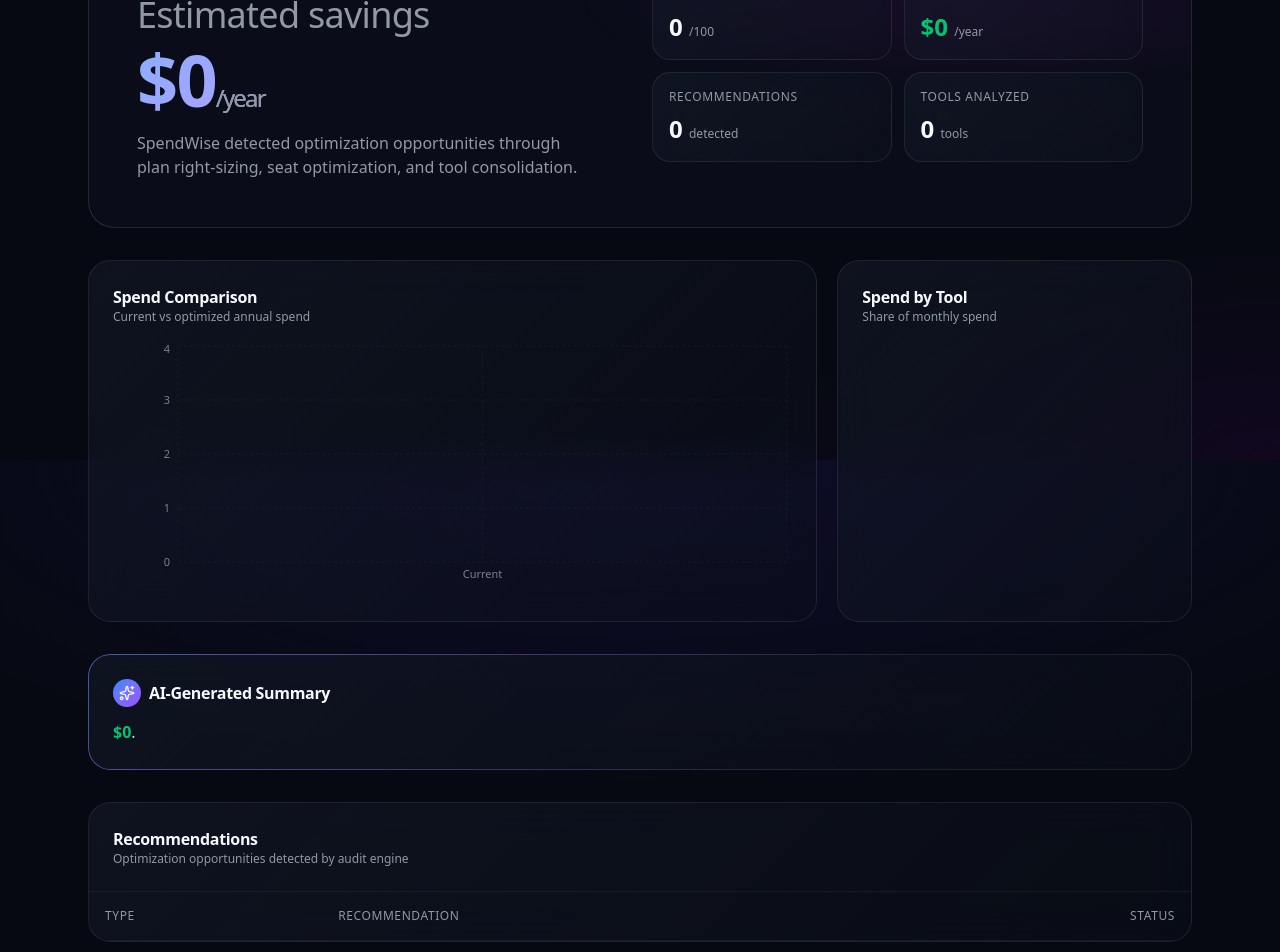
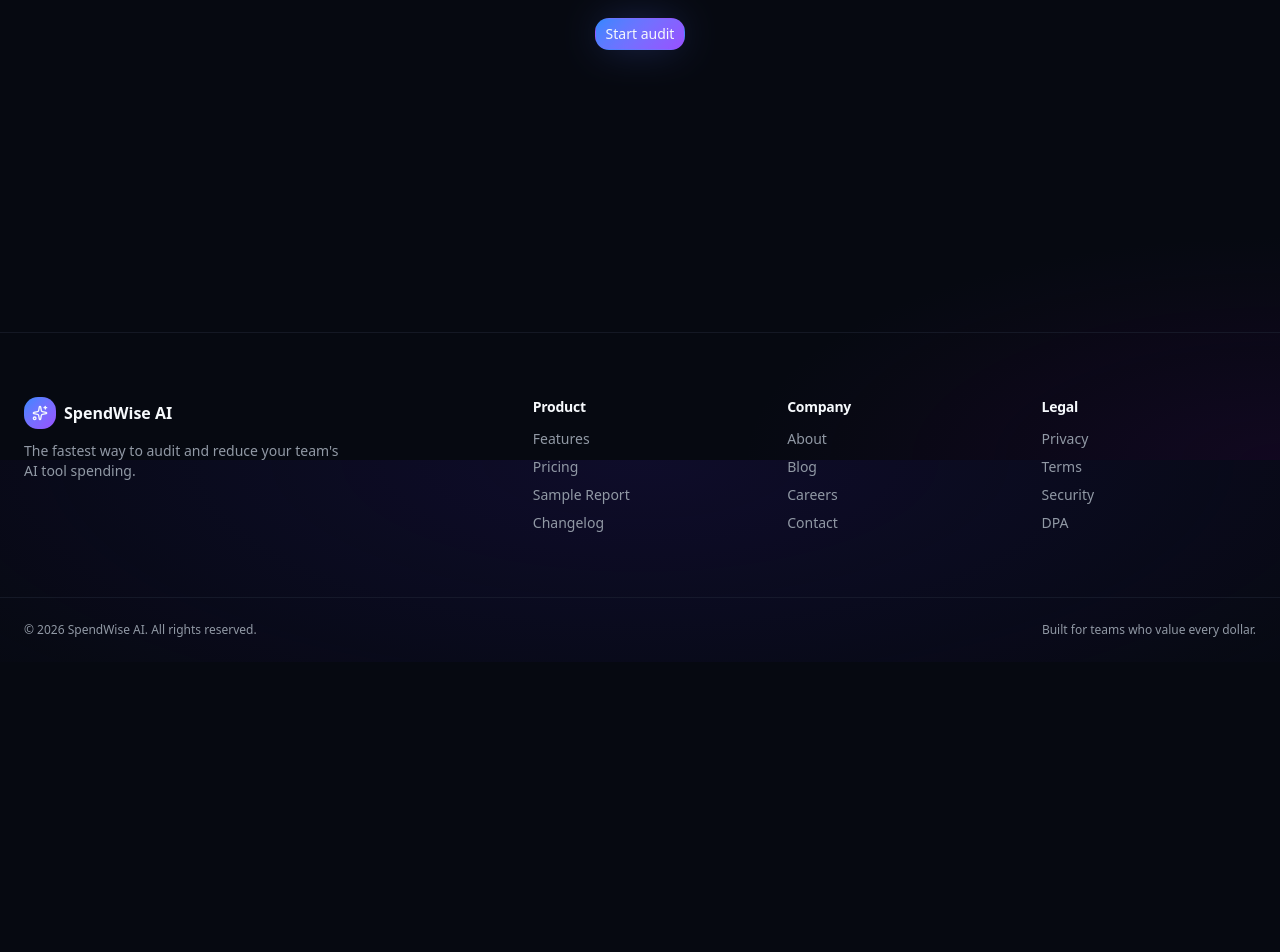
Before and after one commit to rishabh-1510/SpendWise-Ai, a React (Vite) app in the folder spendwise-ai/: page /results in a window 1280 px wide. Shown: the part 340-1292 px from the top of the page. After the commit the page ends 1002 px from the top, so only its background shows below. Built offline with nearby package versions, Linux system fonts and the light colour scheme.

Commit message:
Enhance Report Content

```diff
--- a/spendwise-ai/src/components/Result page/ReportContent.tsx
+++ b/spendwise-ai/src/components/Result page/ReportContent.tsx
@@ -1,3 +1,5 @@
+import { useMemo } from "react";
+import { useNavigate } from "react-router-dom";
 import {
   Bar,
   BarChart,
@@ -9,10 +11,9 @@
   Tooltip,
   XAxis,
   YAxis,
+  Legend,
 } from "recharts";
-
 import { Button } from "@/components/ui/button";
-
 import {
   ArrowDownToLine,
   Calendar,
@@ -20,91 +21,135 @@
   Sparkles,
   TrendingDown,
   Zap,
+  AlertTriangle,
 } from "lucide-react";
+import type { AuditResult, Recommendation } from "@/utils/auditEngine";
 
-/* -------------------------------- */
-/* Dynamic Data */
-/* -------------------------------- */
+/* ─────────────────────────────────────── */
+/* Types                                   */
+/* ─────────────────────────────────────── */
 
-const auditData = JSON.parse(
-  localStorage.getItem("audit-results") ||
-    "{}"
-);
+type StoredResult = AuditResult & { summary?: string };
 
-const formData = JSON.parse(
-  localStorage.getItem("audit-form") ||
-    "{}"
-);
+/* ─────────────────────────────────────── */
+/* Constants                               */
+/* ─────────────────────────────────────── */
 
-const totalSavings =
-  auditData?.savings || 0;
-
-/* -------------------------------- */
-/* Breakdown */
-/* -------------------------------- */
-
-const breakdown =
-  auditData?.recommendations?.map(
-    (r: string, i: number) => ({
-      id: i,
-      recommendation: r,
-    })
-  ) || [];
-
-/* -------------------------------- */
-/* Spend Split */
-/* -------------------------------- */
-
-const split =
-  formData?.rows?.map((r: any) => ({
-    name: r.tool,
-    value: Number(r.spend || 0),
-    fill: `oklch(${
-      0.6 + Math.random() * 0.2
-    } 0.22 ${260 + Math.random() * 60})`,
-  })) || [];
-
-/* -------------------------------- */
-/* Trend */
-/* -------------------------------- */
-
-const trend = [
-  {
-    m: "Current",
-    current:
-      totalSavings +
-      (auditData?.savings || 0),
-    optimized: totalSavings,
-  },
+// Deterministic palette — no Math.random(), no flicker
+const CHART_COLORS = [
+  "oklch(0.70 0.22 270)",
+  "oklch(0.72 0.18 155)",
+  "oklch(0.72 0.20 55)",
+  "oklch(0.70 0.20 320)",
+  "oklch(0.68 0.18 200)",
+  "oklch(0.70 0.16 30)",
+  "oklch(0.72 0.20 100)",
+  "oklch(0.68 0.18 240)",
 ];
 
-/* -------------------------------- */
-/* Component */
-/* -------------------------------- */
+const PRIORITY_META = {
+  high:   { label: "High",   className: "text-destructive bg-destructive/10 border-destructive/20" },
+  medium: { label: "Medium", className: "text-amber-400  bg-amber-400/10  border-amber-400/20"    },
+  low:    { label: "Low",    className: "text-muted-foreground bg-muted/40 border-border"          },
+} as const;
 
-export function ReportContent({
-  shared = false,
-}: {
-  shared?: boolean;
-}) {
+/* ─────────────────────────────────────── */
+/* Data loading — inside component         */
+/* ─────────────────────────────────────── */
+
+function loadAuditResult(): StoredResult | null {
+  try {
+    const raw = localStorage.getItem("audit-results");
+    if (!raw) return null;
+    const parsed = JSON.parse(raw) as StoredResult;
+    // Minimal shape check
+    if (typeof parsed.score !== "number") return null;
+    return parsed;
+  } catch {
+    return null;
+  }
+}
+
+/* ─────────────────────────────────────── */
+/* Component                               */
+/* ─────────────────────────────────────── */
+
+export function ReportContent({ shared = false }: { shared?: boolean }) {
+  const nav = useNavigate();
+
+  // Read inside the component so navigation back + re-render picks up fresh data
+  const audit = useMemo(loadAuditResult, []);
+
+  // Empty state — no valid data in storage
+  if (!audit) {
+    return (
+      <div className="flex flex-col items-center justify-center min-h-[60vh] gap-4 text-center px-6">
+        <AlertTriangle className="h-10 w-10 text-muted-foreground" />
+        <h2 className="text-xl font-semibold">No audit data found</h2>
+        <p className="text-muted-foreground max-w-sm">
+          Run an audit first to see your report.
+        </p>
+        <Button variant="hero" onClick={() => nav("/audit")}>
+          Start audit
+        </Button>
+      </div>
+    );
+  }
+
+  const {
+    score,
+    totalMonthly,
+    totalAnnual,
+    savingsAnnual,
+    recommendations,
+    summary,
+  } = audit;
+
+  /* ── Derived chart data ── */
+
+  // Bar chart: current annual spend vs. optimized
+  const optimizedAnnual = Math.max(0, totalAnnual - savingsAnnual);
+  const comparisonData = [
+    { label: "Current",   value: totalAnnual    },
+    { label: "Optimized", value: optimizedAnnual },
+  ];
+
+  // Pie chart: per-tool monthly spend, built from recommendations tool names
+  // and totalMonthly. We reconstruct from the rows stored alongside results.
+  const pieData: { name: string; value: number; fill: string }[] = useMemo(() => {
+    try {
+      const raw = localStorage.getItem("audit-form-v2");
+      if (!raw) return [];
+      const { rows } = JSON.parse(raw) as { rows: { tool: string; spend: number | null }[] };
+      return rows
+        .filter((r) => r.tool && r.spend !== null && r.spend > 0)
+        .map((r, i) => ({
+          name:  r.tool,
+          value: r.spend as number,
+          fill:  CHART_COLORS[i % CHART_COLORS.length],
+        }));
+    } catch {
+      return [];
+    }
+  }, []);
+
+  /* ── Render ── */
+
   return (
     <div className="mx-auto max-w-6xl px-6 py-12 space-y-8">
-      {/* Header */}
+
+      {/* ── Header ── */}
       <div className="flex flex-col md:flex-row md:items-end justify-between gap-4">
         <div>
           <p className="text-xs uppercase tracking-widest text-muted-foreground">
-            {shared
-              ? "Public Audit Report"
-              : "Audit Results"}
+            {shared ? "Public Audit Report" : "Audit Results"}
           </p>
-
           <h1 className="mt-2 text-4xl md:text-5xl font-semibold tracking-tight">
             AI Spend Audit Report
           </h1>
-
           <p className="mt-2 text-muted-foreground text-sm">
-            Generated dynamically from
-            your audit form
+            {recommendations.length} optimization{" "}
+            {recommendations.length !== 1 ? "opportunities" : "opportunity"} detected
           </p>
         </div>
 
@@ -114,12 +159,10 @@
               <ArrowDownToLine className="h-4 w-4" />
               Download
             </Button>
-
             <Button variant="glass">
               <Share2 className="h-4 w-4" />
               Share
             </Button>
-
             <Button variant="hero">
               <Calendar className="h-4 w-4" />
               Book consultation
@@ -128,7 +171,7 @@
         )}
       </div>
 
-      {/* Hero */}
+      {/* ── Hero banner ── */}
       <div className="relative overflow-hidden rounded-3xl glass-strong glow-border p-8 md:p-12">
         <div className="absolute inset-0 bg-gradient-hero opacity-50" />
 
@@ -144,266 +187,236 @@
             </h2>
 
             <p className="mt-2 text-6xl md:text-7xl font-semibold text-gradient-brand tracking-tight">
-              $
-              {totalSavings.toLocaleString()}
-              <span className="text-2xl text-muted-foreground font-normal">
-                /year
-              </span>
+              ${savingsAnnual.toLocaleString()}
+              <span className="text-2xl text-muted-foreground font-normal">/year</span>
             </p>
 
             <p className="mt-4 text-muted-foreground max-w-md">
-              SpendWise detected
-              optimization opportunities
-              through plan right-sizing,
-              seat optimization, and tool
-              consolidation.
+              SpendWise detected optimization opportunities through plan right-sizing,
+              seat optimization, and tool consolidation.
             </p>
           </div>
 
-          {/* Metrics */}
+          {/* Metric cards */}
           <div className="grid grid-cols-2 gap-3">
             <MetricCard
               label="Optimization score"
-              value={`${auditData?.score || 0}`}
+              value={`${score}`}
               sub="/100"
             />
-
             <MetricCard
               label="Potential savings"
-              value={`$${totalSavings.toLocaleString()}`}
+              value={`$${savingsAnnual.toLocaleString()}`}
               sub="/year"
               accent="success"
             />
-
             <MetricCard
               label="Recommendations"
-              value={`${breakdown.length}`}
+              value={`${recommendations.length}`}
               sub="detected"
             />
-
             <MetricCard
-              label="Tools analyzed"
-              value={`${
-                split.length || 0
-              }`}
-              sub="tools"
+              label="Monthly spend"
+              value={`$${totalMonthly.toLocaleString()}`}
+              sub="/month"
             />
           </div>
         </div>
       </div>
 
-      {/* Charts */}
+      {/* ── Charts ── */}
       <div className="grid gap-5 md:grid-cols-3">
-        {/* Bar Chart */}
+
+        {/* Bar chart — current vs optimized */}
         <div className="md:col-span-2 glass rounded-2xl p-6">
-          <div className="flex justify-between items-baseline mb-4">
-            <div>
-              <h3 className="font-semibold">
-                Spend Comparison
-              </h3>
-
-              <p className="text-xs text-muted-foreground">
-                Current vs optimized
-                annual spend
-              </p>
-            </div>
+          <div className="mb-4">
+            <h3 className="font-semibold">Spend Comparison</h3>
+            <p className="text-xs text-muted-foreground">Current vs. optimized annual spend</p>
           </div>
 
           <div className="h-64">
             <ResponsiveContainer>
-              <BarChart data={trend}>
+              <BarChart data={comparisonData} barSize={56}>
                 <CartesianGrid
                   strokeDasharray="3 3"
                   stroke="oklch(0.28 0.03 265 / 0.4)"
+                  vertical={false}
                 />
-
                 <XAxis
-                  dataKey="m"
+                  dataKey="label"
                   stroke="oklch(0.6 0.02 260)"
-                  fontSize={11}
+                  fontSize={12}
                   tickLine={false}
                   axisLine={false}
                 />
-
                 <YAxis
                   stroke="oklch(0.6 0.02 260)"
                   fontSize={11}
                   tickLine={false}
                   axisLine={false}
+                  tickFormatter={(v) => `$${(v as number).toLocaleString()}`}
                 />
-
                 <Tooltip
+                  cursor={{ fill: "oklch(0.28 0.03 265 / 0.3)" }}
                   contentStyle={{
-                    background:
-                      "oklch(0.18 0.025 270)",
-                    border:
-                      "1px solid oklch(0.28 0.03 265)",
+                    background: "oklch(0.18 0.025 270)",
+                    border: "1px solid oklch(0.28 0.03 265)",
                     borderRadius: 12,
+                    fontSize: 12,
                   }}
+                  formatter={(v) => [`$${(v as number).toLocaleString()}`, "Annual spend"]}
                 />
-
-                <Bar
-                  dataKey="current"
-                  fill="oklch(0.65 0.22 270)"
-                  radius={[6, 6, 0, 0]}
-                />
-
-                <Bar
-                  dataKey="optimized"
-                  fill="oklch(0.72 0.18 155)"
-                  radius={[6, 6, 0, 0]}
-                />
+                <Bar dataKey="value" radius={[6, 6, 0, 0]}>
+                  <Cell fill="oklch(0.65 0.22 270)" />
+                  <Cell fill="oklch(0.72 0.18 155)" />
+                </Bar>
               </BarChart>
             </ResponsiveContainer>
           </div>
+
+          {/* Manual legend since we use Cell not two Bar keys */}
+          <div className="flex gap-4 mt-2 text-xs text-muted-foreground">
+            <span className="flex items-center gap-1.5">
+              <span className="h-2 w-2 rounded-full bg-[oklch(0.65_0.22_270)]" />
+              Current (${totalAnnual.toLocaleString()}/yr)
+            </span>
+            <span className="flex items-center gap-1.5">
+              <span className="h-2 w-2 rounded-full bg-[oklch(0.72_0.18_155)]" />
+              Optimized (${optimizedAnnual.toLocaleString()}/yr)
+            </span>
+          </div>
         </div>
 
-        {/* Pie Chart */}
+        {/* Pie chart — spend by tool */}
         <div className="glass rounded-2xl p-6">
-          <h3 className="font-semibold">
-            Spend by Tool
-          </h3>
+          <h3 className="font-semibold">Spend by Tool</h3>
+          <p className="text-xs text-muted-foreground mb-2">Share of monthly spend</p>
 
-          <p className="text-xs text-muted-foreground">
-            Share of monthly spend
-          </p>
-
-          <div className="h-48 mt-2">
+          {pieData.length > 0 ? (
+            <>
+              <div className="h-48">
                 <ResponsiveContainer>
                   <PieChart>
                     <Pie
-                  data={split}
+                      data={pieData}
                       dataKey="value"
                       innerRadius={45}
                       outerRadius={70}
                       paddingAngle={2}
+                      isAnimationActive={false}
                     >
-                  {split.map((s: any) => (
-                    <Cell
-                      key={s.name}
-                      fill={s.fill}
-                    />
+                      {pieData.map((s) => (
+                        <Cell key={s.name} fill={s.fill} />
                       ))}
                     </Pie>
-
                     <Tooltip
                       contentStyle={{
-                    background:
-                      "oklch(0.18 0.025 270)",
-                    border:
-                      "1px solid oklch(0.28 0.03 265)",
+                        background: "oklch(0.18 0.025 270)",
+                        border: "1px solid oklch(0.28 0.03 265)",
                         borderRadius: 12,
+                        fontSize: 12,
                       }}
+                      formatter={(v) => [`$${(v as number).toLocaleString()}/mo`, ""]}
                     />
                   </PieChart>
                 </ResponsiveContainer>
               </div>
 
-          <ul className="space-y-1.5 mt-2 text-xs">
-            {split.map((s: any) => (
-              <li
-                key={s.name}
-                className="flex items-center justify-between"
-              >
+              <ul className="space-y-1.5 text-xs">
+                {pieData.map((s) => (
+                  <li key={s.name} className="flex items-center justify-between">
                     <span className="flex items-center gap-2 text-muted-foreground">
-                  <span
-                    className="h-2 w-2 rounded-full"
-                    style={{
-                      background: s.fill,
-                    }}
-                  />
-
+                      <span className="h-2 w-2 rounded-full flex-shrink-0" style={{ background: s.fill }} />
                       {s.name}
                     </span>
-
-                <span className="font-mono">
-                  ${s.value}
-                </span>
+                    <span className="font-mono">${s.value.toLocaleString()}/mo</span>
                   </li>
                 ))}
               </ul>
+            </>
+          ) : (
+            <p className="text-xs text-muted-foreground mt-4">No spend data available.</p>
+          )}
         </div>
       </div>
 
-      {/* AI Summary */}
+      {/* ── AI Summary ── */}
+      {summary && (
         <div className="glass glow-border rounded-2xl p-6">
           <div className="flex items-center gap-2 mb-3">
             <div className="h-7 w-7 rounded-lg bg-gradient-brand flex items-center justify-center">
               <Sparkles className="h-4 w-4 text-primary-foreground" />
             </div>
+            <h3 className="font-semibold">AI-Generated Summary</h3>
+          </div>
+          <p className="text-foreground/85 leading-relaxed">{summary}</p>
+        </div>
+      )}
 
-          <h3 className="font-semibold">
-            AI-Generated Summary
-          </h3>
-        </div>
-
-        <p className="text-foreground/85 leading-relaxed">
-          {auditData.summary}
-          <span className="text-success font-semibold">
-            {" "}
-            $
-            {totalSavings.toLocaleString()}
-          </span>
-          .
+      {/* ── Recommendations table ── */}
+      <div className="glass rounded-2xl overflow-hidden">
+        <div className="p-6 border-b border-border/50 flex items-center justify-between">
+          <div>
+            <h3 className="font-semibold">Recommendations</h3>
+            <p className="text-xs text-muted-foreground">
+              Optimization opportunities detected by audit engine
             </p>
           </div>
-
-      {/* Recommendations */}
-      <div className="glass rounded-2xl overflow-hidden">
-        <div className="p-6 border-b border-border/50">
-          <h3 className="font-semibold">
-            Recommendations
-          </h3>
-
-          <p className="text-xs text-muted-foreground">
-            Optimization opportunities
-            detected by audit engine
-          </p>
+          <span className="text-xs font-mono px-2.5 py-1 rounded-full bg-success/10 text-success border border-success/20">
+            ${savingsAnnual.toLocaleString()} total savings
+          </span>
         </div>
 
         <div className="overflow-x-auto">
           <table className="w-full text-sm">
             <thead className="text-xs uppercase tracking-wider text-muted-foreground">
               <tr className="border-b border-border/50">
-                <th className="text-left p-4 font-medium">
-                  Type
-                </th>
-
-                <th className="text-left p-4 font-medium">
-                  Recommendation
-                </th>
-
-                <th className="text-right p-4 font-medium">
-                  Status
-                </th>
+                <th className="text-left p-4 font-medium">Tool</th>
+                <th className="text-left p-4 font-medium">Issue</th>
+                <th className="text-left p-4 font-medium">Action</th>
+                <th className="text-center p-4 font-medium">Priority</th>
+                <th className="text-right p-4 font-medium">Saves</th>
               </tr>
             </thead>
 
             <tbody>
-              {breakdown.map((r: any) => (
+              {recommendations.length === 0 ? (
+                <tr>
+                  <td colSpan={5} className="p-8 text-center text-muted-foreground text-sm">
+                    No recommendations — your AI stack looks well-optimized.
+                  </td>
+                </tr>
+              ) : (
+                recommendations.map((r: Recommendation, i: number) => {
+                  const meta = PRIORITY_META[r.priority];
+                  return (
                     <tr
-                  key={r.id}
+                      key={i}
                       className="border-b border-border/30 last:border-0 hover:bg-white/[0.02] transition-colors"
                     >
-                  <td className="p-4 font-medium">
-                    Optimization
+                      <td className="p-4 font-medium whitespace-nowrap">{r.tool}</td>
+                      <td className="p-4 text-muted-foreground">{r.issue}</td>
+                      <td className="p-4 text-muted-foreground max-w-xs">{r.action}</td>
+                      <td className="p-4 text-center">
+                        <span className={`text-xs px-2 py-0.5 rounded-full border ${meta.className}`}>
+                          {meta.label}
+                        </span>
                       </td>
-
-                  <td className="p-4 text-muted-foreground">
-                    {r.recommendation}
-                  </td>
-
-                  <td className="p-4 text-right font-mono text-success">
-                    Active
+                      <td className="p-4 text-right font-mono text-success whitespace-nowrap">
+                        {r.savingsMonthly > 0
+                          ? `$${(r.savingsMonthly * 12).toLocaleString()}/yr`
+                          : "—"}
                       </td>
                     </tr>
-              ))}
+                  );
+                })
+              )}
             </tbody>
           </table>
         </div>
       </div>
 
-      {/* Expert CTA */}
+      {/* ── Expert CTA ── */}
       <div className="relative overflow-hidden rounded-2xl bg-gradient-brand p-[1px]">
         <div className="rounded-2xl bg-card p-8 md:flex items-center justify-between gap-8">
           <div>
@@ -411,54 +424,30 @@
               <Zap className="h-3 w-3" />
               EXPERT INSIGHT
             </div>
-
-            <h3 className="mt-2 text-2xl font-semibold">
-              Reduce costs even
-              further
-            </h3>
-
+            <h3 className="mt-2 text-2xl font-semibold">Reduce costs even further</h3>
             <p className="mt-2 text-muted-foreground max-w-xl">
-              SpendWise can help teams
-              optimize vendor contracts,
-              reduce tool overlap, and
-              improve AI spending
-              efficiency.
+              SpendWise can help teams optimize vendor contracts, reduce tool overlap,
+              and improve AI spending efficiency.
             </p>
           </div>
-
-          <Button
-            variant="hero"
-            size="lg"
-            className="mt-4 md:mt-0 shrink-0"
-          >
+          <Button variant="hero" size="lg" className="mt-4 md:mt-0 shrink-0">
             Book consultation
           </Button>
         </div>
       </div>
 
-      {/* Footer Buttons */}
+      {/* ── Footer actions ── */}
       {!shared && (
         <div className="flex flex-wrap gap-3 justify-center pt-4">
-          <Button
-            variant="glass"
-            size="lg"
-          >
+          <Button variant="glass" size="lg">
             <ArrowDownToLine className="h-4 w-4" />
             Download Report
           </Button>
-
-          <Button
-            variant="glass"
-            size="lg"
-          >
+          <Button variant="glass" size="lg">
             <Share2 className="h-4 w-4" />
             Share Audit
           </Button>
-
-          <Button
-            variant="hero"
-            size="lg"
-          >
+          <Button variant="hero" size="lg">
             <Calendar className="h-4 w-4" />
             Book Consultation
           </Button>
@@ -468,9 +457,9 @@
   );
 }
 
-/* -------------------------------- */
-/* Metric Card */
-/* -------------------------------- */
+/* ─────────────────────────────────────── */
+/* MetricCard                              */
+/* ─────────────────────────────────────── */
 
 function MetricCard({
   label,
@@ -485,21 +474,10 @@
 }) {
   return (
     <div className="glass rounded-xl p-4">
-      <p className="text-xs text-muted-foreground uppercase tracking-wider">
-        {label}
-      </p>
-
-      <p
-        className={`mt-2 text-2xl font-semibold ${
-          accent === "success"
-            ? "text-success"
-            : ""
-        }`}
-      >
+      <p className="text-xs text-muted-foreground uppercase tracking-wider">{label}</p>
+      <p className={`mt-2 text-2xl font-semibold ${accent === "success" ? "text-success" : ""}`}>
         {value}{" "}
-        <span className="text-xs text-muted-foreground font-normal">
-          {sub}
-        </span>
+        <span className="text-xs text-muted-foreground font-normal">{sub}</span>
       </p>
     </div>
   );
```
Lines whose indentation alone changed are shown as unchanged.
